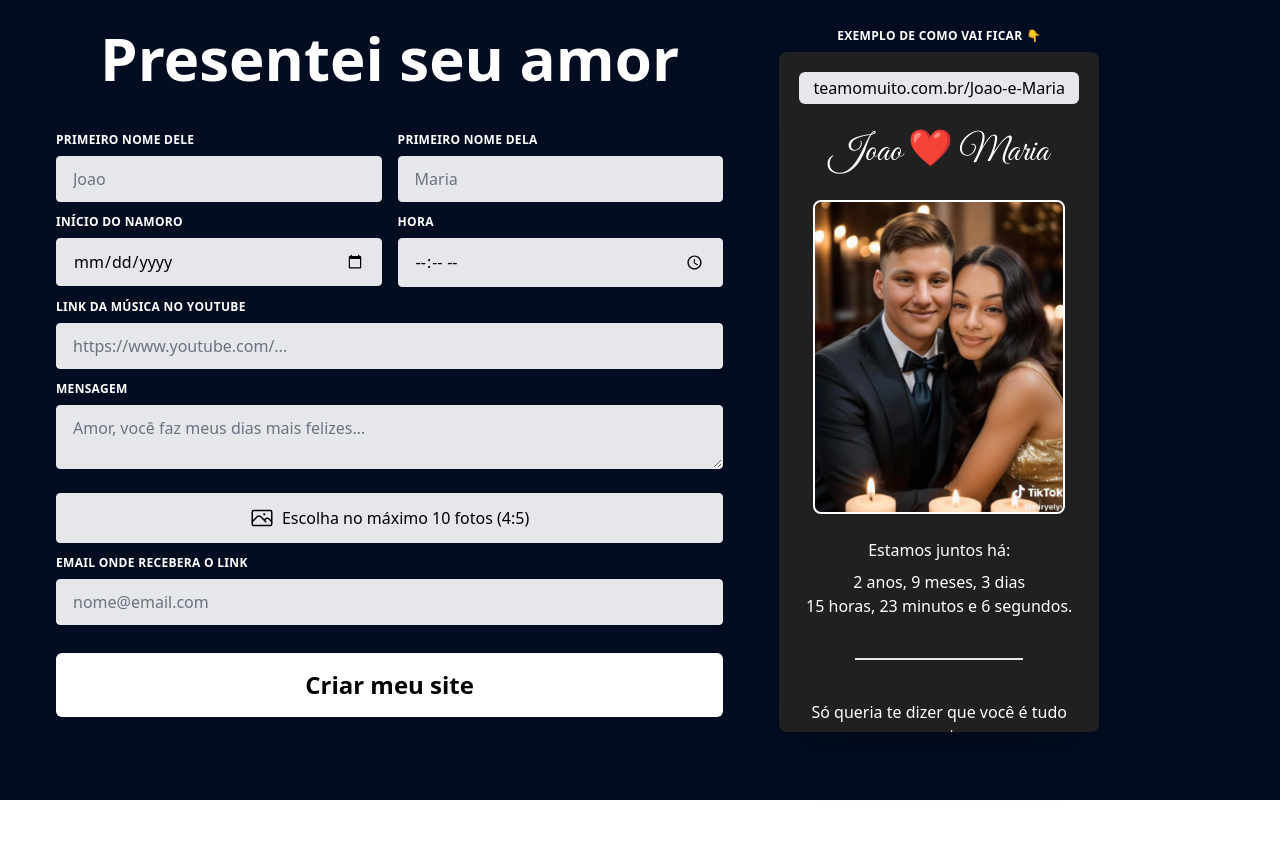
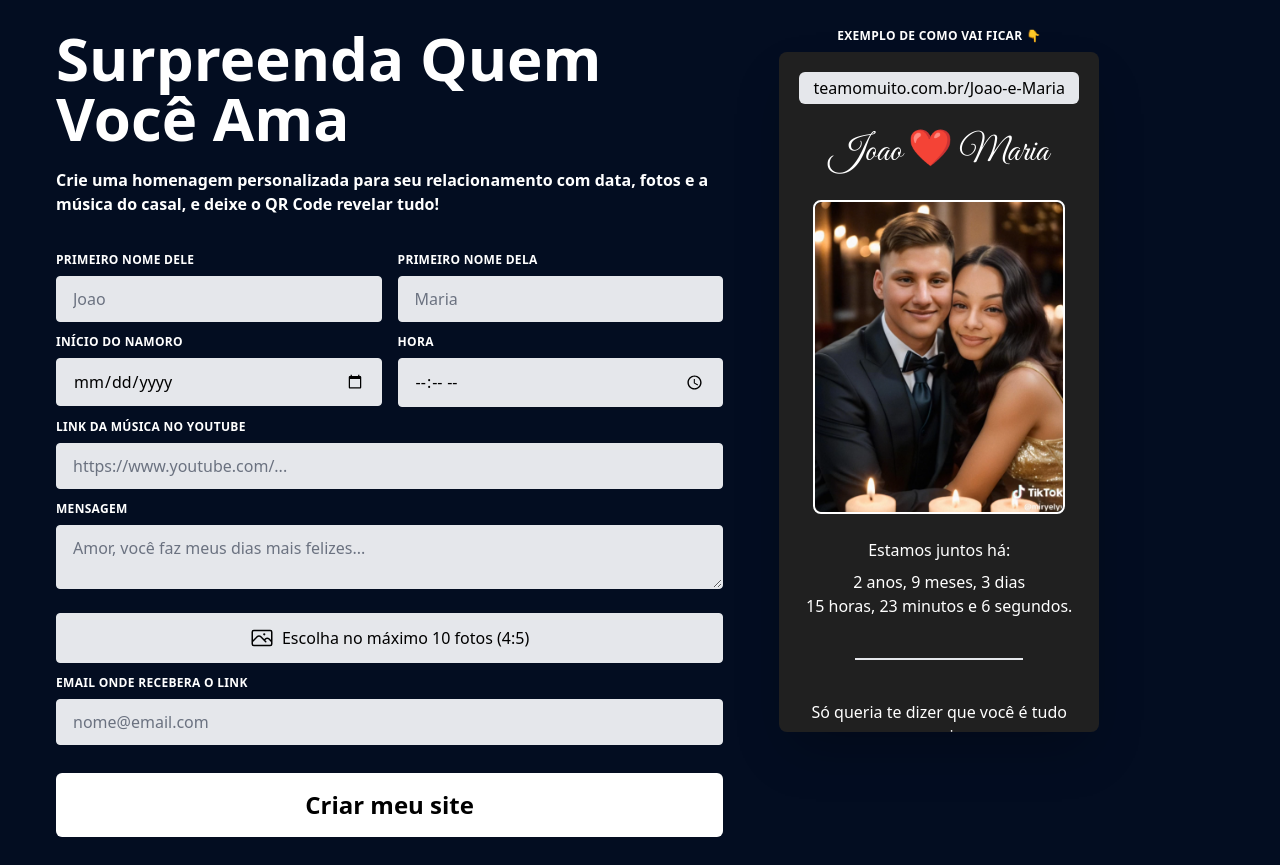
Before and after one commit to MateusHoffman/teamomuito_client, a Next.js app: page / in a window 1280 px wide. Before the commit the page ends 800 px from the top, so only its background shows below. Built offline with nearby package versions, Linux system fonts and the light colour scheme.

Commit message:
melhorado o titulo e subtitulo

```diff
--- a/src/app/page.tsx
+++ b/src/app/page.tsx
@@ -142,7 +142,7 @@ Beijinhos`,
         alert(missingFields);
       } else {
         if (!validateEmail(email)) {
-          return
+          return;
         }
         if (
           formData &&
@@ -211,7 +211,16 @@ Beijinhos`,
       const defaultData = await generateData();
       setFormData(defaultData);
     })();
-  }, [manName, womanName, startDate, startTime, message, youtubeLink, photos, email]);
+  }, [
+    manName,
+    womanName,
+    startDate,
+    startTime,
+    message,
+    youtubeLink,
+    photos,
+    email,
+  ]);
 
   useEffect(() => {
     const initializeData = async () => {
@@ -231,9 +240,14 @@ Beijinhos`,
     <div className="w-screen min-h-screen bg-[#030d21] lg:flex lg:justify-center lg:gap-14 lg:px-14 lg:py-7 px-4 py-4 overflow-x-hidden">
       <div className="lg:w-[60vw]">
         <form className="flex flex-col h-full gap-3">
-          <h1 className="pb-8 text-6xl font-bold text-center text-white">
-            Presentei seu amor
+          <h1 className="pb-2 text-6xl font-bold text-left text-white text-[#ff4e6dd9]">
+            Surpreenda Quem Você Ama
           </h1>
+          <p className="pb-6 text-base font-bold text-left text-white">
+            Crie uma
+            homenagem personalizada para seu relacionamento com data, fotos e a
+            música do casal, e deixe o QR Code revelar tudo!
+          </p>
           <div className="flex flex-row w-full gap-4">
             <FormInput
               label="Primeiro nome dele"
```
